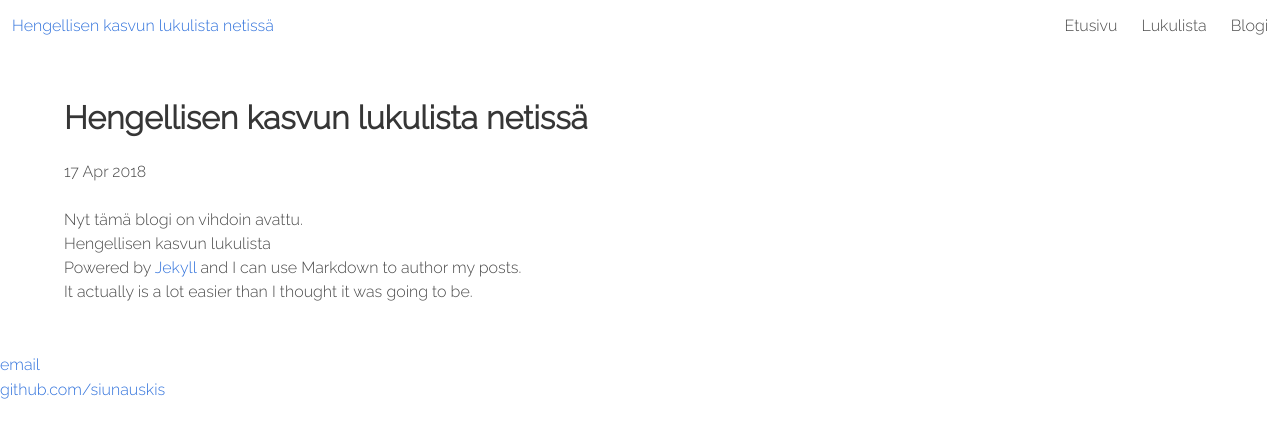
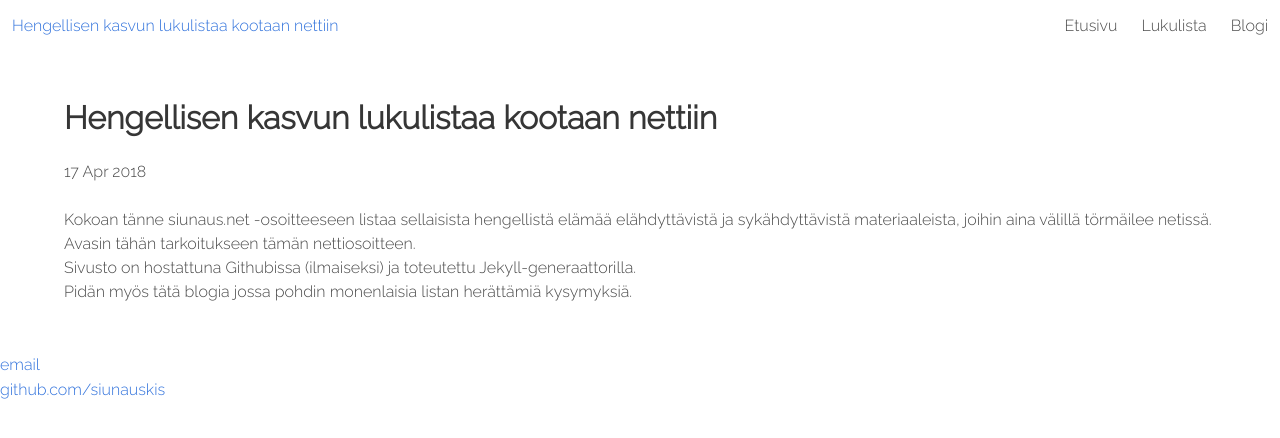
Before and after one commit to siunauskis/siunauskis.github.io, a Jekyll site: the page built from _posts/2018-04-17-hengellisen-kasvun-lukulista-blogi-alkaa.md, in a window 1280 px wide. Shown: the top 438 px of the page. Built offline with Jekyll 4.4.1, drawn with Linux system fonts in a browser that asks for light colours; nearby versions of some CDN libraries.

Commit message:
Update 2018-04-17-hengellisen-kasvun-lukulista-blogi-alkaa.md

```diff
--- a/_posts/2018-04-17-hengellisen-kasvun-lukulista-blogi-alkaa.md
+++ b/_posts/2018-04-17-hengellisen-kasvun-lukulista-blogi-alkaa.md
@@ -1,13 +1,13 @@
 ---
 layout: post
-title: "Hengellisen kasvun lukulista netissä"
+title: "Hengellisen kasvun lukulistaa kootaan nettiin"
 date: 2018-04-17
 ---
 
-Nyt tämä blogi on vihdoin avattu.
+Kokoan tänne siunaus.net -osoitteeseen listaa sellaisista hengellistä elämää elähdyttävistä ja sykähdyttävistä materiaaleista, joihin aina välillä törmäilee netissä.
 
-Hengellisen kasvun lukulista
+Avasin tähän tarkoitukseen tämän nettiosoitteen.
 
-Powered by [Jekyll](http://jekyllrb.com) and I can use Markdown to author my posts.
+Sivusto on hostattuna Githubissa (ilmaiseksi) ja toteutettu Jekyll-generaattorilla.
 
-It actually is a lot easier than I thought it was going to be.
+Pidän myös tätä blogia jossa pohdin monenlaisia listan herättämiä kysymyksiä.
```
